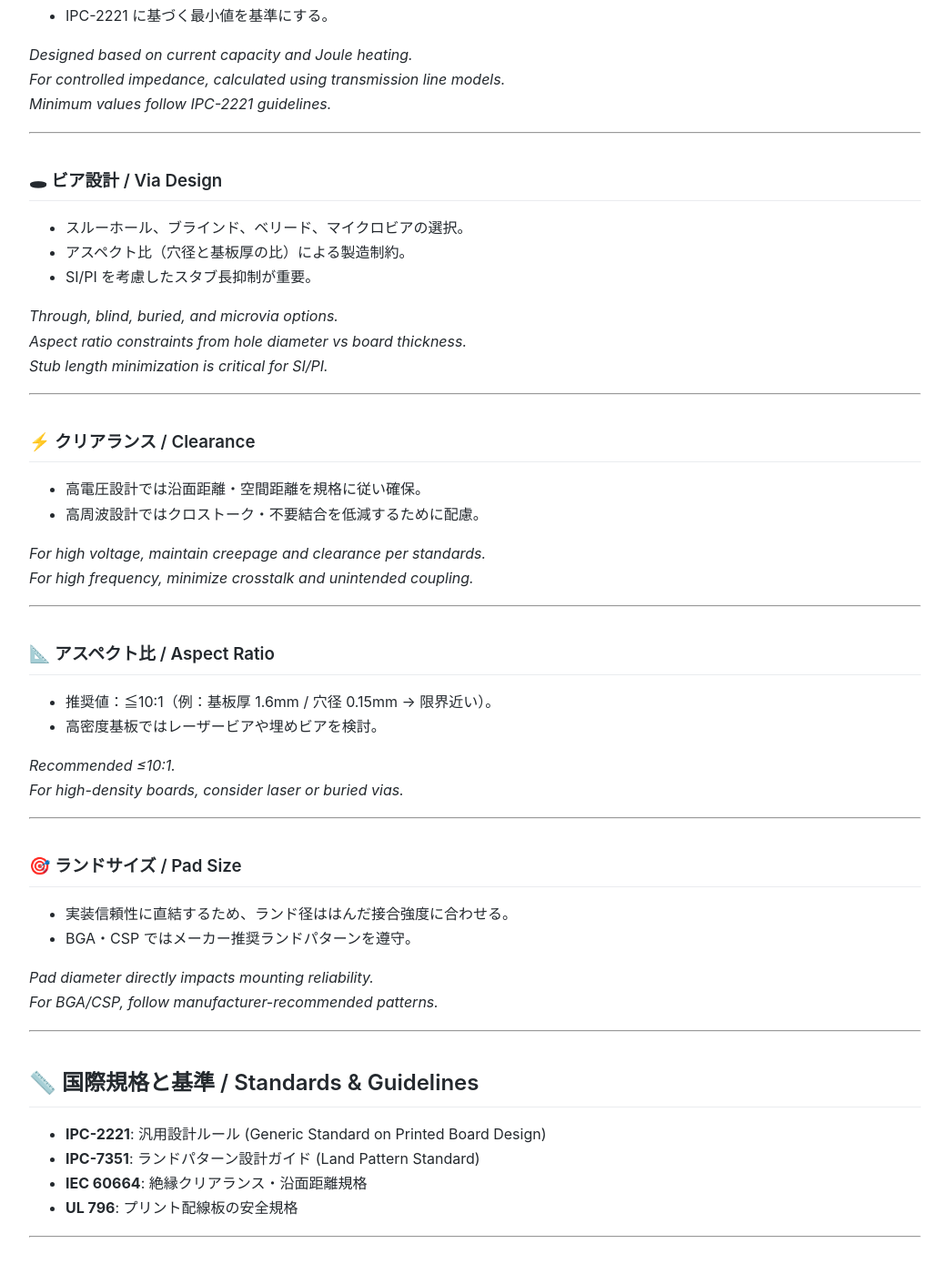
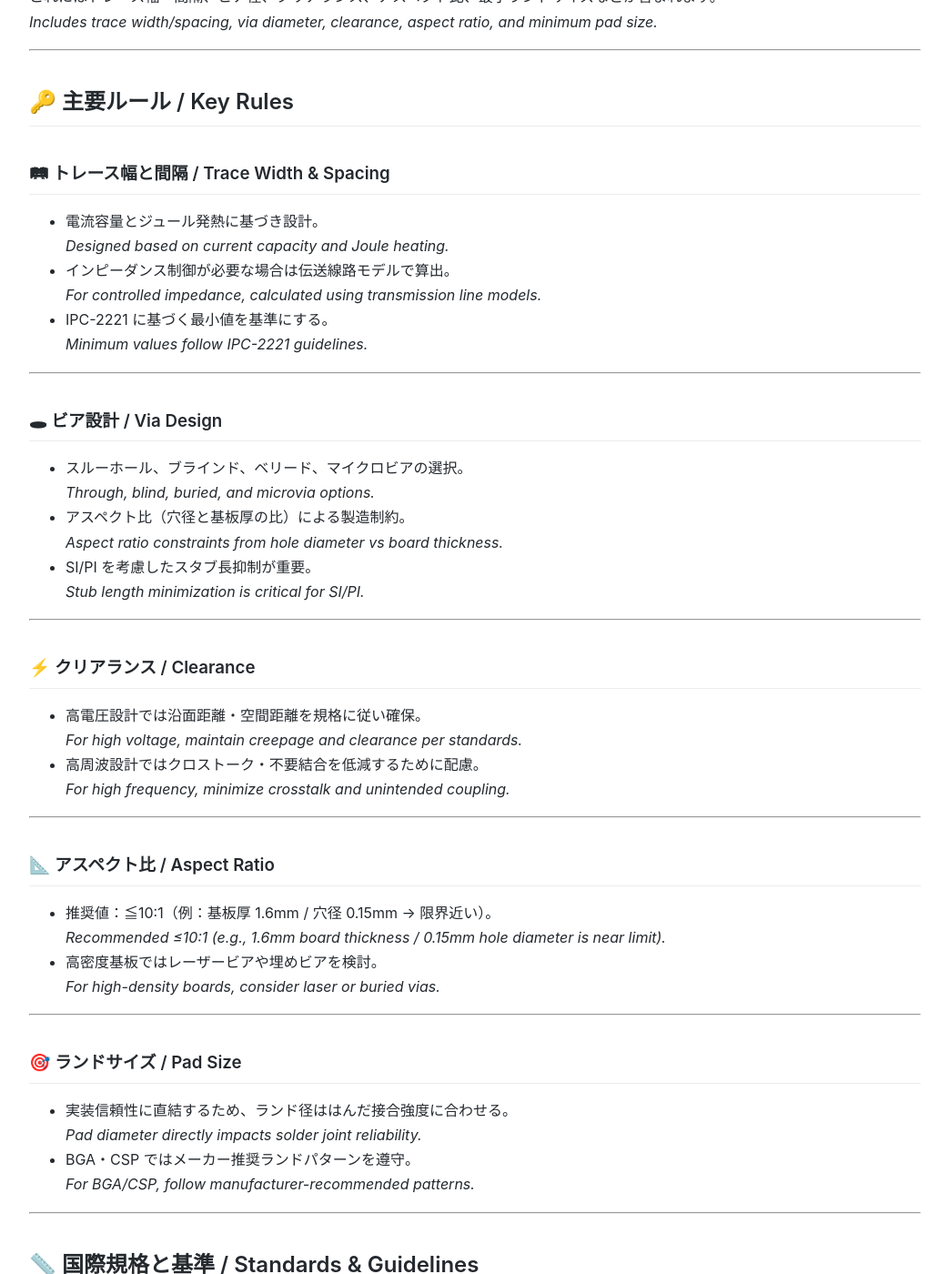
Before and after one commit to Samizo-AITL/Edusemi-Plus, a Jekyll site: the page built from Assembly-Integration/PCB/design_rules.md, in a window 1280 px wide and 1400 px high, scrolled down 1040 px. Shown: the whole window at 91% size, without its empty margins (118-1161 px from the left). Built offline with Jekyll 4.4.1, drawn with Linux system fonts in a browser that asks for light colours; some of the changed text lies outside the part shown.

Commit message:
Update design_rules.md

```diff
--- a/Assembly-Integration/PCB/design_rules.md
+++ b/Assembly-Integration/PCB/design_rules.md
@@ -37,58 +47,57 @@ PCB設計における設計ルールは、**製造可能性・信頼性・性能
 
 ### 🛤 トレース幅と間隔 / Trace Width & Spacing
 - 電流容量とジュール発熱に基づき設計。
+  *Designed based on current capacity and Joule heating.*
 - インピーダンス制御が必要な場合は伝送線路モデルで算出。
+  *For controlled impedance, calculated using transmission line models.*
 - IPC-2221 に基づく最小値を基準にする。
-
-*Designed based on current capacity and Joule heating.
-For controlled impedance, calculated using transmission line models.
-Minimum values follow IPC-2221 guidelines.*
+  *Minimum values follow IPC-2221 guidelines.*
 
 ---
 
 ### 🕳 ビア設計 / Via Design
 - スルーホール、ブラインド、ベリード、マイクロビアの選択。
+  *Through, blind, buried, and microvia options.*
 - アスペクト比（穴径と基板厚の比）による製造制約。
+  *Aspect ratio constraints from hole diameter vs board thickness.*
 - SI/PI を考慮したスタブ長抑制が重要。
-
-*Through, blind, buried, and microvia options.
-Aspect ratio constraints from hole diameter vs board thickness.
-Stub length minimization is critical for SI/PI.*
+  *Stub length minimization is critical for SI/PI.*
 
 ---
 
 ### ⚡ クリアランス / Clearance
 - 高電圧設計では沿面距離・空間距離を規格に従い確保。
+  *For high voltage, maintain creepage and clearance per standards.*
 - 高周波設計ではクロストーク・不要結合を低減するために配慮。
-
-*For high voltage, maintain creepage and clearance per standards.
-For high frequency, minimize crosstalk and unintended coupling.*
+  *For high frequency, minimize crosstalk and unintended coupling.*
 
 ---
 
 ### 📐 アスペクト比 / Aspect Ratio
 - 推奨値：≦10:1（例：基板厚 1.6mm / 穴径 0.15mm → 限界近い）。
+  *Recommended ≤10:1 (e.g., 1.6mm board thickness / 0.15mm hole diameter is near limit).*
 - 高密度基板ではレーザービアや埋めビアを検討。
-
-*Recommended ≤10:1.
-For high-density boards, consider laser or buried vias.*
+  *For high-density boards, consider laser or buried vias.*
 
 ---
 
 ### 🎯 ランドサイズ / Pad Size
 - 実装信頼性に直結するため、ランド径ははんだ接合強度に合わせる。
+  *Pad diameter directly impacts solder joint reliability.*
 - BGA・CSP ではメーカー推奨ランドパターンを遵守。
-
-*Pad diameter directly impacts mounting reliability.
-For BGA/CSP, follow manufacturer-recommended patterns.*
+  *For BGA/CSP, follow manufacturer-recommended patterns.*
 
 ---
 
 ## 📏 国際規格と基準 / Standards & Guidelines
-- **IPC-2221**: 汎用設計ルール (Generic Standard on Printed Board Design)
-- **IPC-7351**: ランドパターン設計ガイド (Land Pattern Standard)
+- **IPC-2221**: 汎用設計ルール
+  *Generic Standard on Printed Board Design*
+- **IPC-7351**: ランドパターン設計ガイド
+  *Land Pattern Standard*
 - **IEC 60664**: 絶縁クリアランス・沿面距離規格
+  *Insulation clearance & creepage distance standard*
 - **UL 796**: プリント配線板の安全規格
+  *Safety standard for printed wiring boards*
 
 ---
 
@@ -113,13 +122,19 @@ For BGA/CSP, follow manufacturer-recommended patterns.*
 ---
 
 ## 🔗 関連リンク / Related Links
-- [📑 Stackup](./stackup.md)
-- [🕳 Via Design](./via-design.md)
-- [📏 Impedance Control](./impedance-control.md)
-- [🛠 Assembly](./assembly.md)
+
+| 項目 / Item | 説明 / Description | Links |
+|-------------|-------------------|-------|
+| 📑 Stack-up | 層構成と設計ルールの関係<br>*Layer stack-up vs design rules* | [![View Site](https://img.shields.io/badge/View-Site-brightgreen?logo=githubpages)](./stackup.md)<br>[![View Repo](https://img.shields.io/badge/View-Repo-blue?logo=github)](../PCB/stackup) |
+| 🕳 Via Design | ビア設計ルール<br>*Rules for via design* | [![View Site](https://img.shields.io/badge/View-Site-brightgreen?logo=githubpages)](./via-design.md)<br>[![View Repo](https://img.shields.io/badge/View-Repo-blue?logo=github)](../PCB/via-design) |
+| 📏 Impedance Control | トレース幅・間隔とインピーダンス<br>*Trace geometry & impedance* | [![View Site](https://img.shields.io/badge/View-Site-brightgreen?logo=githubpages)](./impedance-control.md)<br>[![View Repo](https://img.shields.io/badge/View-Repo-blue?logo=github)](../PCB/impedance-control) |
+| 🛠 Assembly | 実装に直結する設計ルール<br>*Design rules affecting assembly* | [![View Site](https://img.shields.io/badge/View-Site-brightgreen?logo=githubpages)](./assembly.md)<br>[![View Repo](https://img.shields.io/badge/View-Repo-blue?logo=github)](../PCB/assembly) |
 
 ---
 
 ## ⬆️ Back to PCB
-[![Back Site](https://img.shields.io/badge/⬆️%20Back-Site-brightgreen?logo=githubpages)](https://samizo-aitl.github.io/Edusemi-Plus/Assembly-Integration/PCB/)
-[![Back Repo](https://img.shields.io/badge/⬆️%20Back-Repo-blue?logo=github)](https://github.com/Samizo-AITL/Edusemi-Plus/tree/main/Assembly-Integration/PCB)
+
+| Link | Badge |
+|---|---|
+| 🌐 Back to Site | [![Back Site](https://img.shields.io/badge/⬆️%20Back-Site-brightgreen?style=for-the-badge&logo=githubpages)](https://samizo-aitl.github.io/Edusemi-Plus/Assembly-Integration/PCB/) |
+| 📂 Back to Repo | [![Back Repo](https://img.shields.io/badge/⬆️%20Back-Repo-blue?style=for-the-badge&logo=github)](https://github.com/Samizo-AITL/Edusemi-Plus/tree/main/Assembly-Integration/PCB) |
```
Also changed, not shown: other parts of Assembly-Integration/PCB/design_rules.md (+16 -6 lines).
